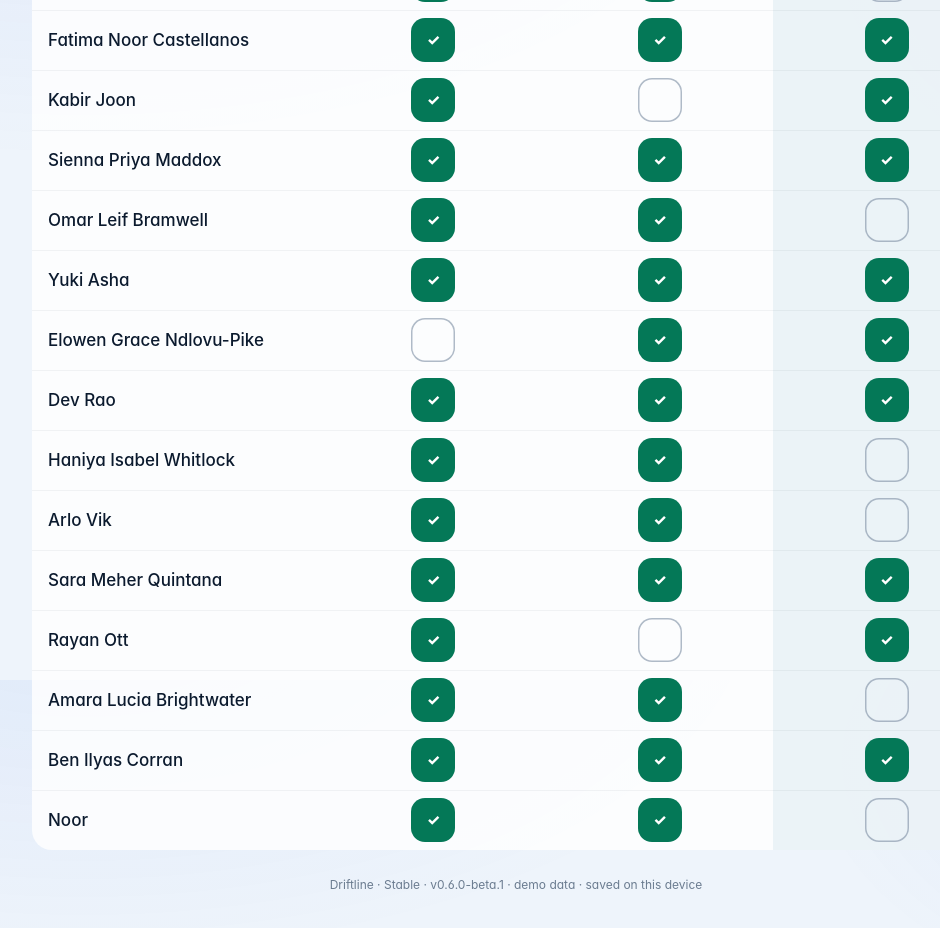
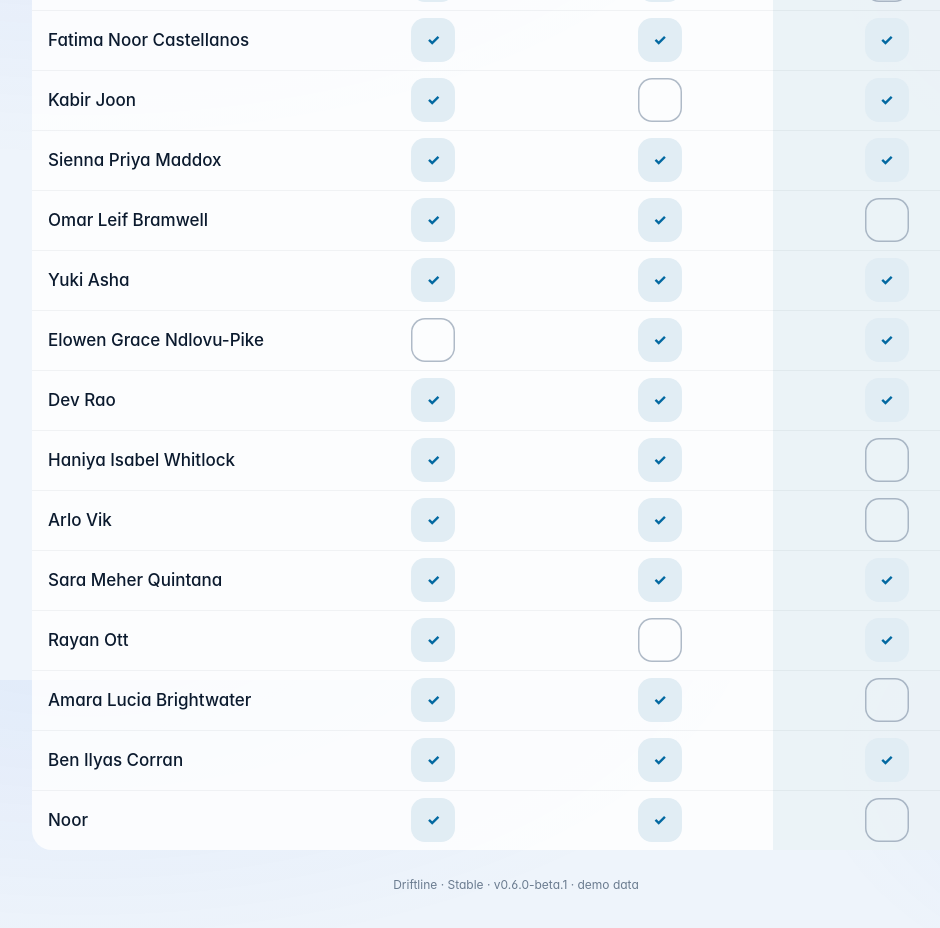
Before and after one commit to steph1420/sow-driftline, a React (Vite) app: page / in a window 1280 px wide. Shown: the part 920-1848 px from the top of the page, without its empty margins (108-1048 px from the left). Built offline with nearby package versions, Linux system fonts and the light colour scheme.

Commit message:
v0.7.0 S2: blue ticks, quiet save state (dot only) — 114/114

```diff
--- a/src/App.tsx
+++ b/src/App.tsx
@@ -15,10 +15,9 @@ declare const __APP_FLAVOR__: string
 const VERSION = typeof __APP_VERSION__ === 'undefined' ? 'test' : __APP_VERSION__
 const FLAVOR = typeof __APP_FLAVOR__ === 'undefined' ? 'stable' : __APP_FLAVOR__
 
-export const saveText = (s: string, n: number) => ({ saved: 'all saved', saving: 'saving…', offline: `offline · ${n} waiting`, error: `not saved yet · ${n} waiting`, demo: 'on this device' } as Record<string, string>)[s] ?? ''
 export function App() {
   const tab = useApp((s) => s.tab); const side = useApp((s) => s.side)
-  const data = useApp((s) => s.data); const cls = useApp((s) => s.currentClass); const jump = useApp((s) => s.jump); const source = useApp((s) => s.source); const tick = useApp((s) => s.tick); const dev = useApp((s) => s.dev); const save = useApp((s) => s.save); const waiting = useApp((s) => s.waiting); const view = useApp((s) => s.view)
+  const data = useApp((s) => s.data); const cls = useApp((s) => s.currentClass); const jump = useApp((s) => s.jump); const source = useApp((s) => s.source); const tick = useApp((s) => s.tick); const dev = useApp((s) => s.dev); const view = useApp((s) => s.view)
   const [land, setLand] = useState(() => typeof window !== 'undefined' && window.innerWidth > window.innerHeight)
   const [wide, setWide] = useState(() => typeof window !== 'undefined' && window.innerWidth >= CONFIG.layout.desktopMinWidthPx)
   useEffect(() => { void useApp.getState().refresh(); const r = () => { setWide(window.innerWidth >= CONFIG.layout.desktopMinWidthPx); setLand(window.innerWidth > window.innerHeight) }; window.addEventListener('resize', r); return () => window.removeEventListener('resize', r) }, [])
@@ -40,7 +39,7 @@ export function App() {
         {tab === 'checklist' && <Checklist state={data} classKey={cls} today={todayIso()} layout={wide ? 'desktop' : 'phone'} jump={jump} onTick={tick} onTickMany={useApp.getState().tickMany} swipe={dev.swipeTick} dateCols={dateColsFor({ layout: wide ? 'desktop' : 'phone', landscape: land, weeks: view.weeks })} railSide={dev.railSide} railBubble={dev.railBubble} onRailSide={(railSide) => useApp.getState().setDev({ railSide })} />}
         {tab === 'overview' && <Overview />}
         {tab === 'more' && <More />}
-        <p className="sow-foot">Driftline · {FLAVOR === 'beta' ? 'Beta' : 'Stable'} · v{VERSION} · {source === 'copy' ? `${sheetLabel()} · ${saveText(save, waiting)}` : 'demo data · saved on this device'}</p>
+        <p className="sow-foot">Driftline · {FLAVOR === 'beta' ? 'Beta' : 'Stable'} · v{VERSION} · {source === 'copy' ? sheetLabel() : 'demo data'}</p>
       </main>
       {tab === 'checklist' && <QuickSheet />}
       <Dock />
--- a/src/shell/shell.css
+++ b/src/shell/shell.css
@@ -104,3 +104,6 @@
 .sow-sheet { position: fixed; left: 0; right: 0; bottom: 0; margin: 0 auto; max-width: calc(var(--dl-space-16) * 10); max-height: 85vh; overflow: auto; z-index: var(--dl-z-sheet); display: flex; flex-direction: column; gap: var(--dl-space-3); padding: var(--dl-space-2) var(--dl-space-3) calc(var(--dl-space-6) + env(safe-area-inset-bottom)); border-radius: var(--dl-radius-xl) var(--dl-radius-xl) 0 0; background: var(--dl-color-bg); box-shadow: var(--dl-color-shadow); touch-action: pan-y; }
 .sow-sheet__grip { align-self: center; margin: var(--dl-space-1) 0; }
 .sow-sheet__handle { align-self: stretch; min-height: var(--dl-hit-min); display: grid; place-items: center; touch-action: none; }
+/* v0.7.0 S2: blue ticks (v07d lock, t73u) and a quiet status dot (v0.6.1) */
+.sow-grid .t.on { background: var(--dl-chip-accent-bg); color: var(--dl-color-accent); box-shadow: none; }
+.sow-dot.saved { background: var(--dl-color-text-faint); }
```
Also changed, not shown: 1 other file (tests, documents, lock files or other folders).
